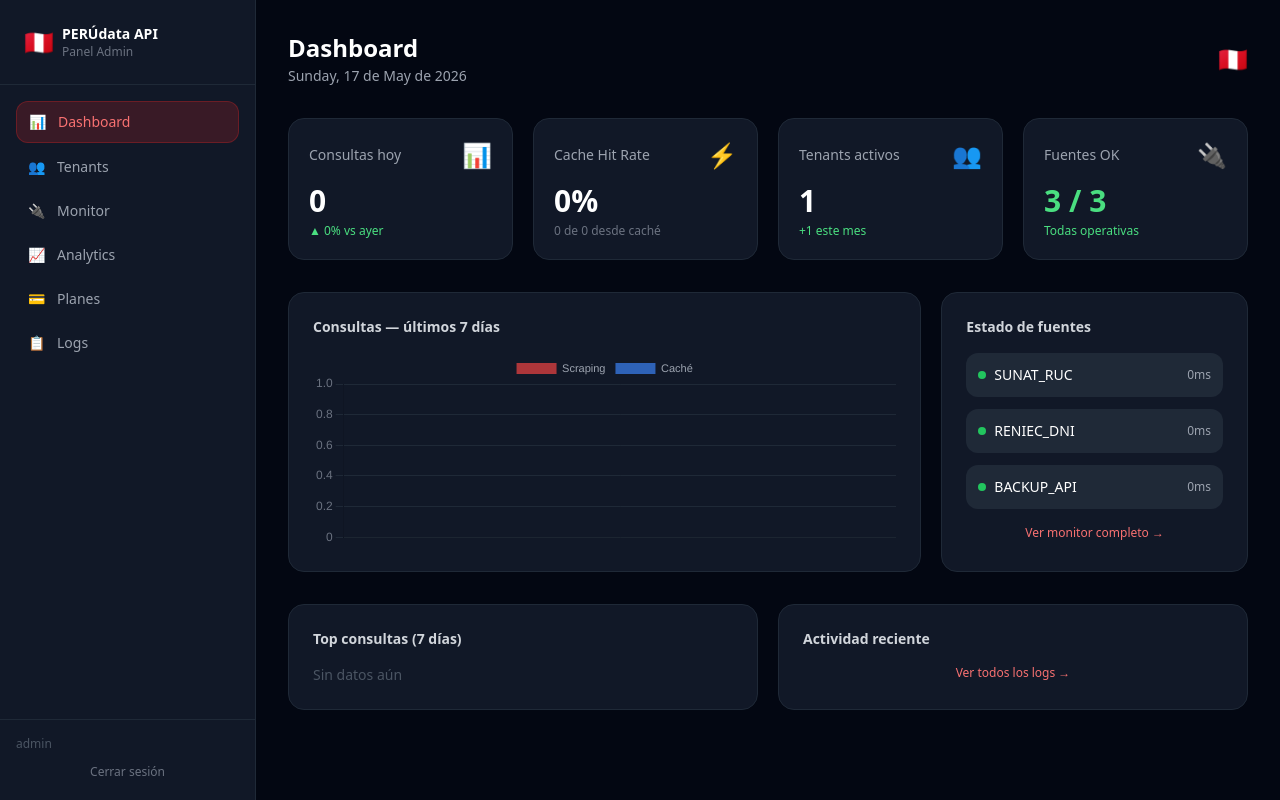
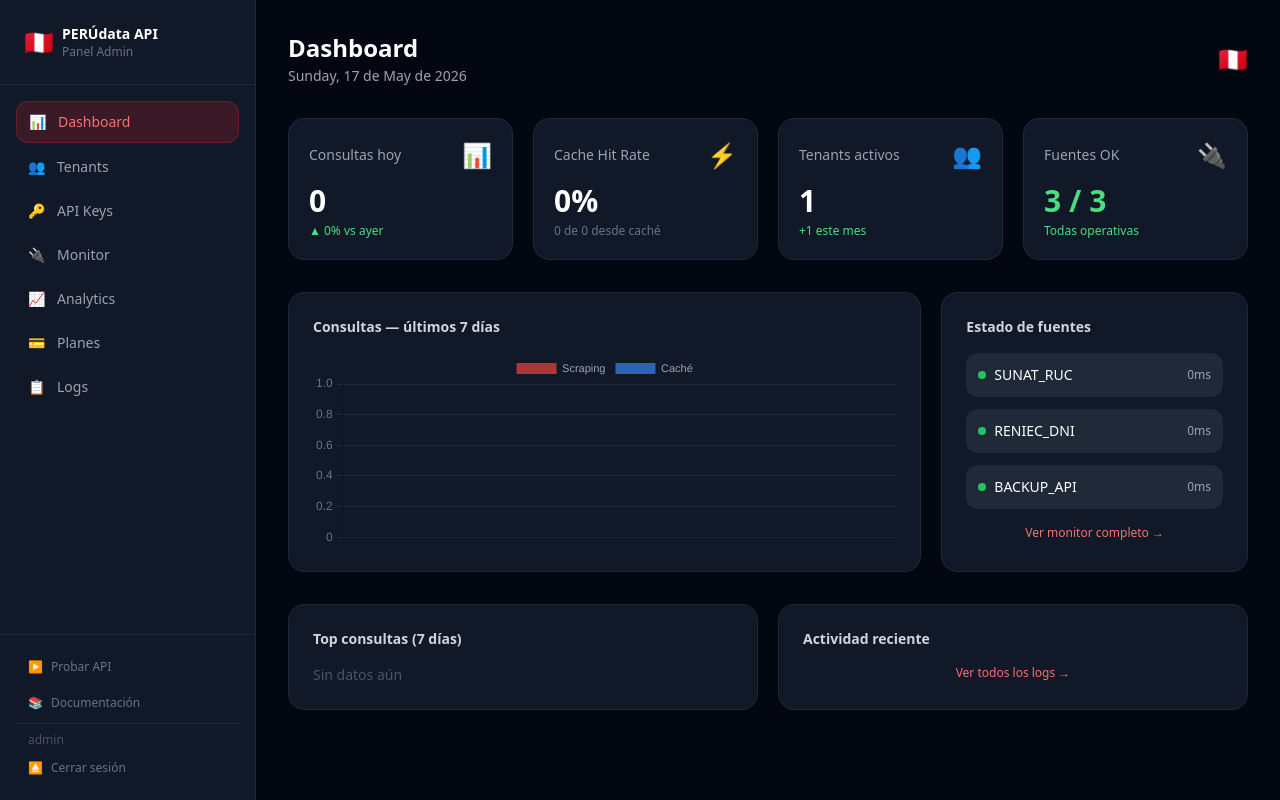
Before and after one commit to harlec/hugoapiruc, a PHP site: page /admin/index.php in a window 1280 px wide. Run offline with PHP 8.4, Linux system fonts and the light colour scheme; a user stored in the database is signed in; data comes from the database, SQL or seed files in the repository; data that the repository does not hold is empty; some libraries are stand-ins or nearby versions.

Commit message:
sidebar update

```diff
--- a/admin/_sidebar.php
+++ b/admin/_sidebar.php
@@ -3,6 +3,7 @@
 $nav = [
     ['href' => '/admin/index.php',     'icon' => '📊', 'label' => 'Dashboard'],
     ['href' => '/admin/tenants.php',   'icon' => '👥', 'label' => 'Tenants'],
+    ['href' => '/admin/api-keys.php',  'icon' => '🔑', 'label' => 'API Keys'],
     ['href' => '/admin/monitor.php',   'icon' => '🔌', 'label' => 'Monitor'],
     ['href' => '/admin/analytics.php', 'icon' => '📈', 'label' => 'Analytics'],
     ['href' => '/admin/plans.php',     'icon' => '💳', 'label' => 'Planes'],
@@ -42,11 +43,21 @@
     </nav>
 
     <!-- Footer -->
-    <div class="p-4 border-t border-gray-800">
-        <div class="text-xs text-gray-600 mb-2"><?= $_SESSION['admin_user'] ?></div>
-        <a href="/admin/logout.php"
-            class="block text-center text-xs text-gray-500 hover:text-red-400 transition-colors py-1">
-            Cerrar sesión
+    <div class="p-4 border-t border-gray-800 space-y-1">
+        <a href="/playground.php" target="_blank"
+            class="flex items-center gap-2 px-3 py-2 rounded-lg text-xs text-gray-500 hover:bg-gray-800 hover:text-white transition">
+            <span>▶</span> Probar API
         </a>
+        <a href="/docs.php" target="_blank"
+            class="flex items-center gap-2 px-3 py-2 rounded-lg text-xs text-gray-500 hover:bg-gray-800 hover:text-white transition">
+            <span>📚</span> Documentación
+        </a>
+        <div class="pt-2 border-t border-gray-800">
+            <div class="text-xs text-gray-600 mb-1 px-3"><?= $_SESSION['admin_user'] ?></div>
+            <a href="/admin/logout.php"
+                class="flex items-center gap-2 px-3 py-2 rounded-lg text-xs text-gray-500 hover:text-red-400 hover:bg-red-950 transition">
+                <span>⏏</span> Cerrar sesión
+            </a>
+        </div>
     </div>
 </aside>
```
